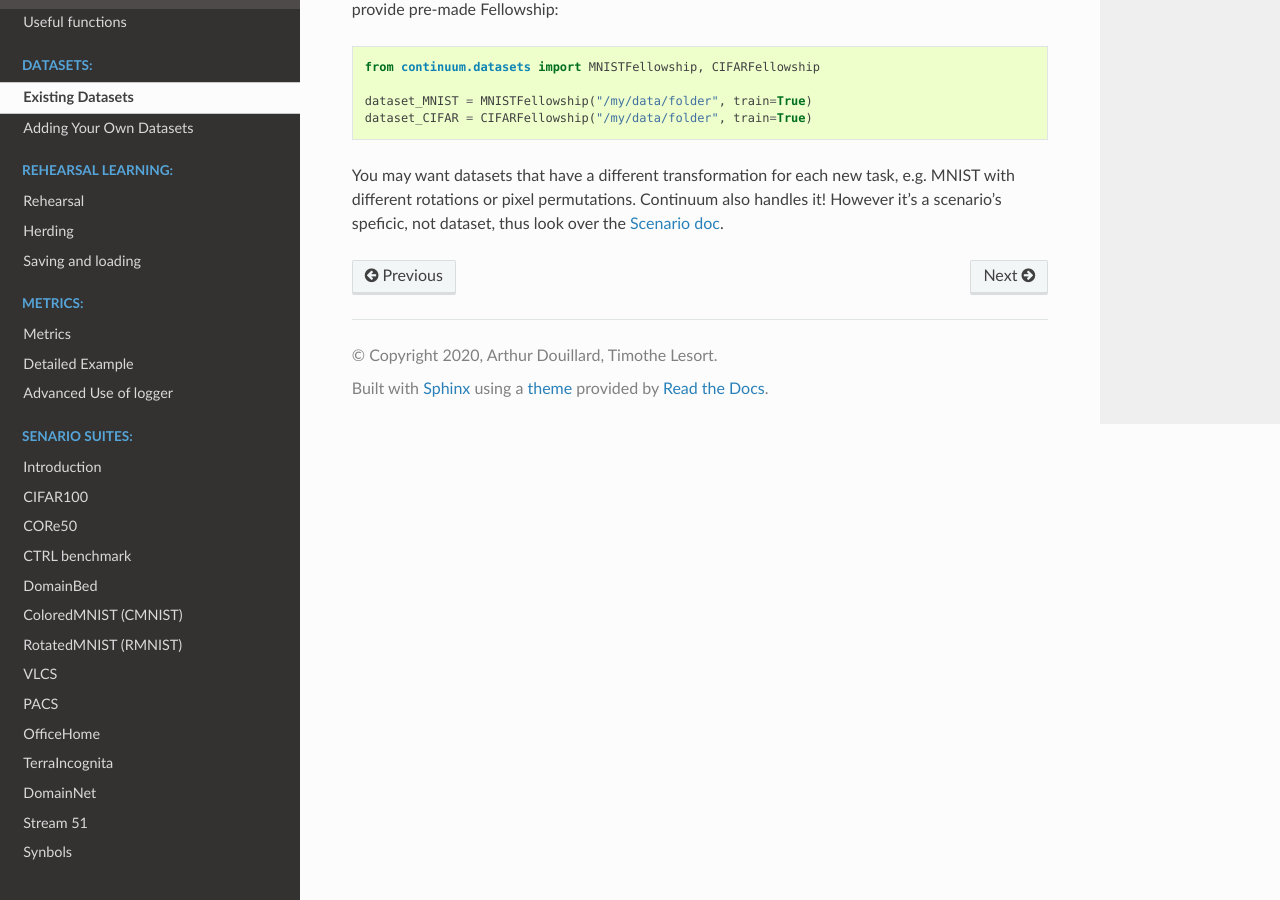
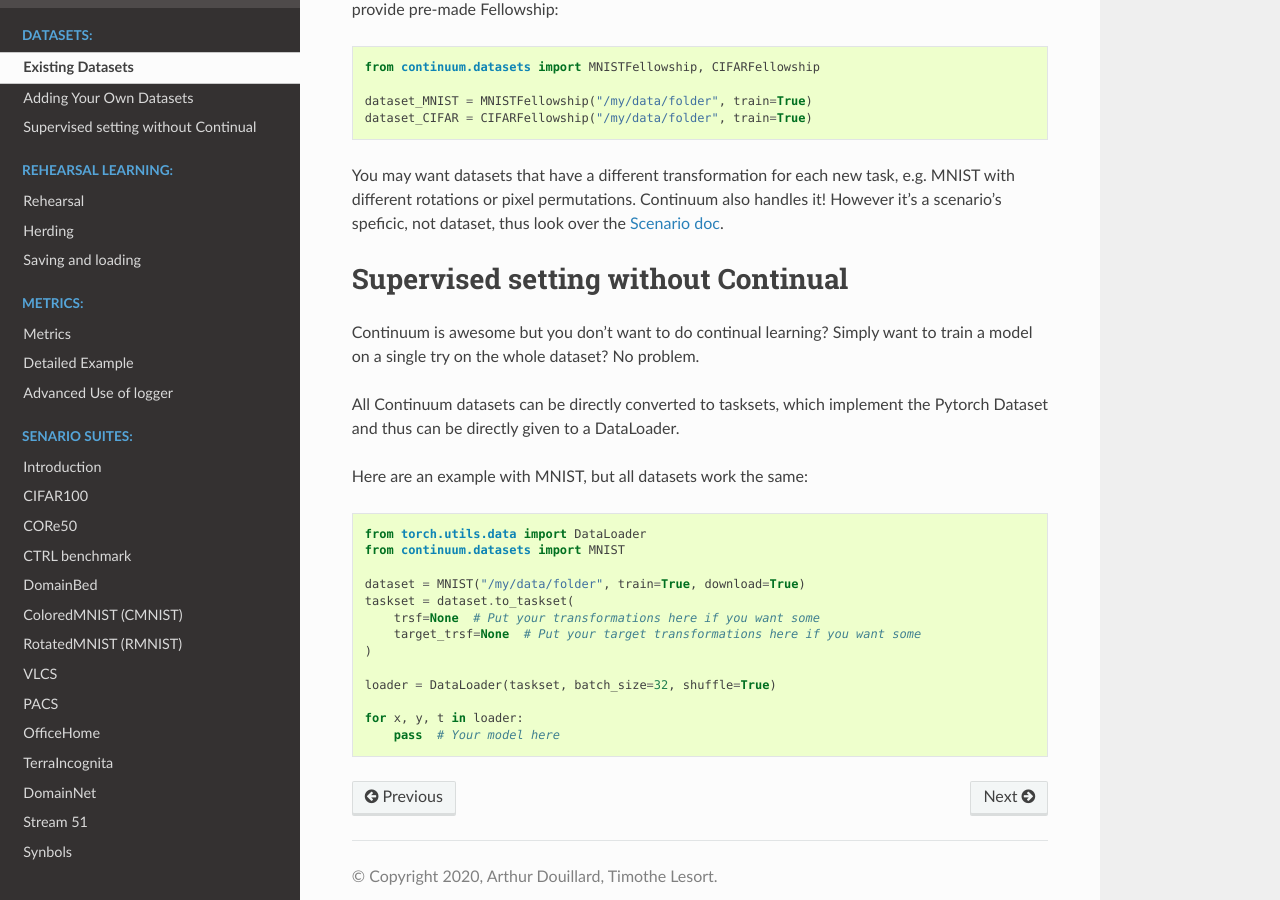
Before and after one commit to Continvvm/continuum, a Sphinx documentation site: the page built from docs/_tutorials/datasets/dataset.rst, in a window 1280 px wide and 900 px high, scrolled down 3936 px. Built offline with Sphinx 7.4.7 and the Read the Docs theme 2.0.0, drawn with Linux system fonts in a browser that asks for light colours.

Commit message:
Add webdoc about dataset conversion.

```diff
--- a/docs/_tutorials/datasets/dataset.rst
+++ b/docs/_tutorials/datasets/dataset.rst
@@ -229,3 +229,31 @@ You may want datasets that have a different transformation for each new task, e.
 MNIST with different rotations or pixel permutations. Continuum also handles it!
 However it's a scenario's speficic, not dataset, thus look over the
 `Scenario doc <https://continuum.readthedocs.io/en/latest/_tutorials/scenarios/scenarios.html#transformed-incremental>`__.
+
+Supervised setting without Continual
+-------------------------------------
+
+Continuum is awesome but you don't want to do continual learning? Simply want to
+train a model on a single try on the whole dataset? No problem.
+
+All Continuum datasets can be directly converted to tasksets, which implement the
+Pytorch Dataset and thus can be directly given to a DataLoader.
+
+Here are an example with MNIST, but all datasets work the same:
+
+
+.. code-block:: python
+
+    from torch.utils.data import DataLoader
+    from continuum.datasets import MNIST
+
+    dataset = MNIST("/my/data/folder", train=True, download=True)
+    taskset = dataset.to_taskset(
+        trsf=None  # Put your transformations here if you want some
+        target_trsf=None  # Put your target transformations here if you want some
+    )
+
+    loader = DataLoader(taskset, batch_size=32, shuffle=True)
+
+    for x, y, t in loader:
+        pass  # Your model here
```
